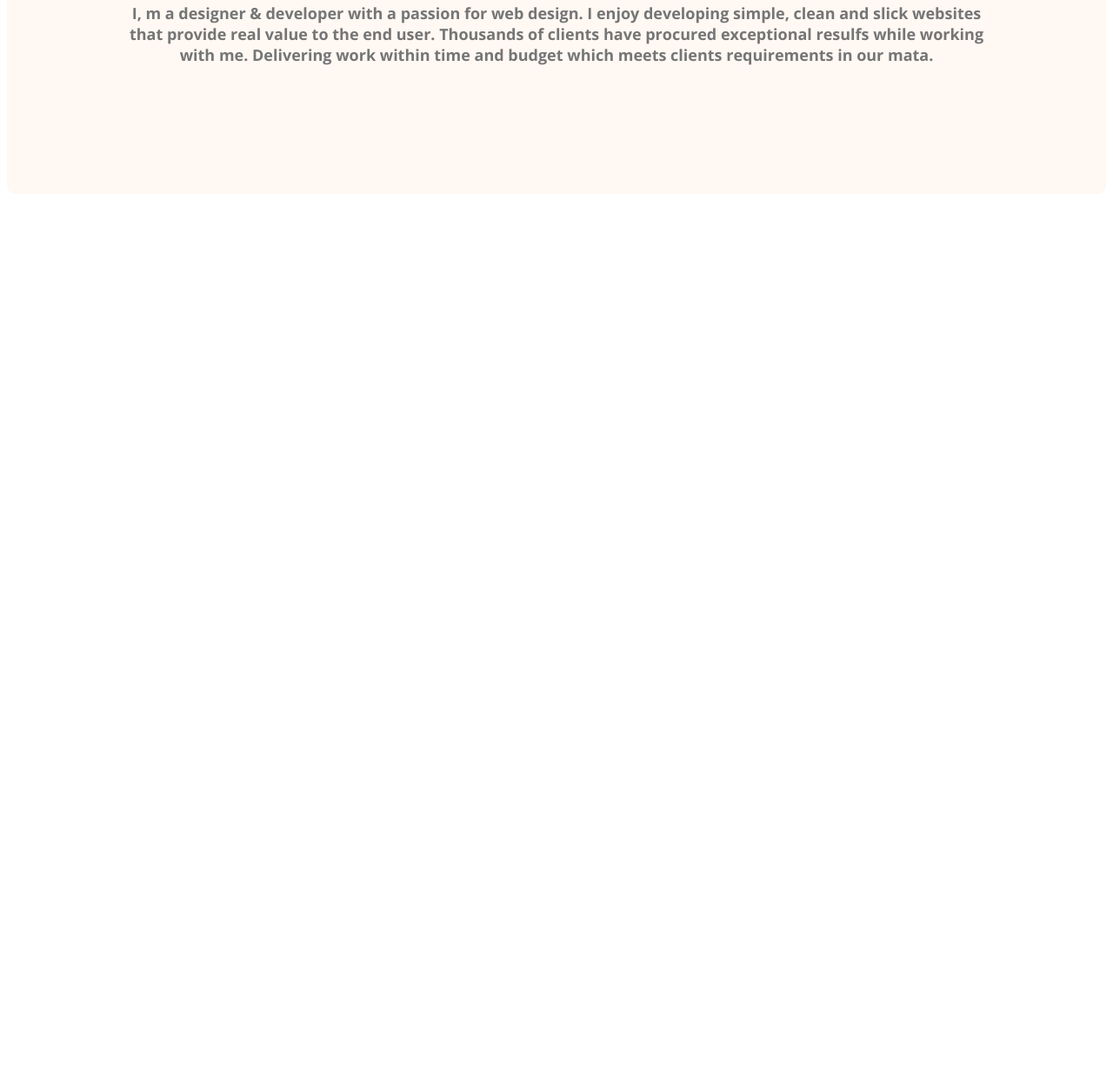
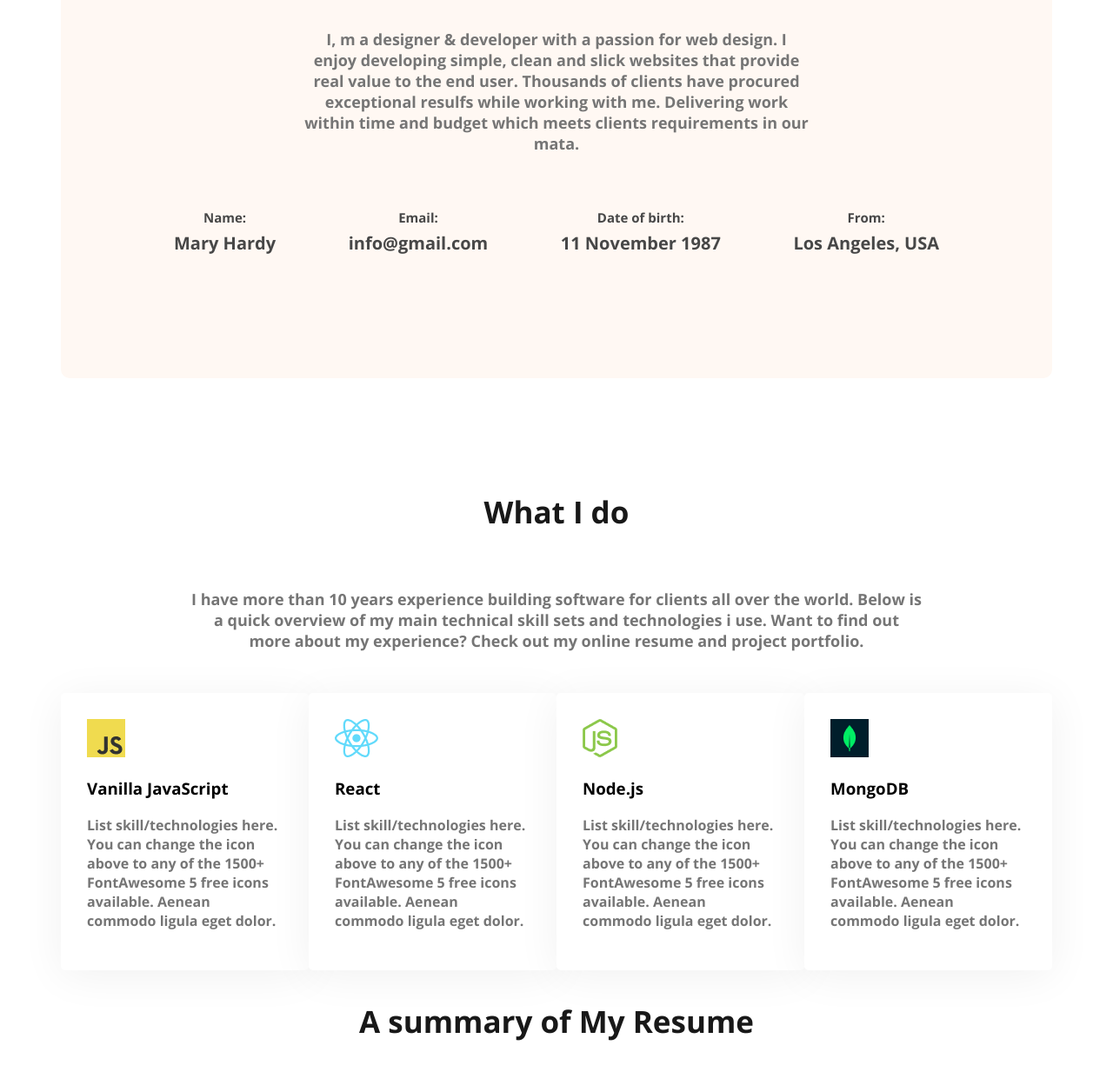
Before and after one commit to Farhad105/Protfolio, a plain HTML site: page index.html in a window 1280 px wide. Shown: the part 1142-2375 px from the top of the page at 87% size. Before the commit the page ends 1495 px from the top, so only its background shows below. Drawn offline with nearby package versions, Linux system fonts and the light colour scheme.

Commit message:
add skills

```diff
--- a/index.html
+++ b/index.html
@@ -7,6 +7,7 @@
     <link rel="preconnect" href="https://fonts.googleapis.com">
 <link rel="preconnect" href="https://fonts.gstatic.com" crossorigin>
 <link href="https://fonts.googleapis.com/css2?family=Open+Sans:wght@700&display=swap" rel="stylesheet">
+
 <link rel="stylesheet" href="style.css">
 </head>
 <body>
@@ -34,6 +35,54 @@
         <section class="about">
             <h3 class="section-title">About Me</h3>
             <p class="section-discription">I, m a designer & developer with a passion for web design. I enjoy developing simple, clean and slick websites that provide real value to the end user. Thousands of clients have procured exceptional resulfs while working with me. Delivering work within time and budget which meets clients requirements in our mata.</p>
+            <div class="about-info-containar">
+                <about class="info">
+                    <h4 class="info-tital">Name:</h4>
+                    <p class="about-discription">Mary Hardy</p>
+                </about>
+                <about class="info">
+                    <h4 class="info-tital">Email:</h4>
+                    <p class="about-discription">info@gmail.com</p>
+                </about>
+                <about class="info">
+                    <h4 class="info-tital">Date of birth:</h4>
+                    <p class="about-discription">11 November 1987</p>
+                </about>
+                <about class="info">
+                    <h4 class="info-tital">From:</h4>
+                    <p class="about-discription">Los Angeles, USA</p>
+                </about>
+            </div>
+        </section>
+
+        <section>
+            <h3 class="section-title">What I do</h3>
+            <p class="section-discription">I have more than 10 years experience building software for clients all over the world. Below is a quick overview of my main technical skill sets and technologies i use. Want to find out more about my experience? Check out my online resume and project portfolio.</p>
+            <div class="skills-containar">
+                <skills class="skills">
+                    <img src="images/icons/js.png" alt="">
+                    <h3 class="skills-title">Vanilla JavaScript</h3>
+                    <p class="skills-discription">List skill/technologies here. You can change the icon above to any of the 1500+ FontAwesome 5 free icons available. Aenean commodo ligula eget dolor.</p>
+                </skills>
+                <skills class="skills">
+                    <img src="images/icons/react.png" alt="">
+                    <h3 class="skills-title">React</h3>
+                    <p class="skills-discription">List skill/technologies here. You can change the icon above to any of the 1500+ FontAwesome 5 free icons available. Aenean commodo ligula eget dolor.</p>
+                </skills>
+                <skills class="skills">
+                    <img src="images/icons/nodejs.png" alt="">
+                    <h3 class="skills-title">Node.js</h3>
+                    <p class="skills-discription">List skill/technologies here. You can change the icon above to any of the 1500+ FontAwesome 5 free icons available. Aenean commodo ligula eget dolor.</p>
+                </skills>
+                <skills class="skills">
+                    <img src="images/icons/mongo.png" alt="">
+                    <h3 class="skills-title">MongoDB</h3>
+                    <p class="skills-discription">List skill/technologies here. You can change the icon above to any of the 1500+ FontAwesome 5 free icons available. Aenean commodo ligula eget dolor.</p>
+                </skills>
+            </div>
+        </section>
+        <section>
+            <h3 class="section-title">A summary of My Resume</h3>
         </section>
     </main>
     <footer>
--- a/style.css
+++ b/style.css
@@ -89,3 +89,41 @@ nav a{
     font-size: 18px;
     font-weight: 400;
 }
+main{
+    max-width: 1140px;
+    margin: 0 auto;
+}
+.about-info-containar{
+    display: flex;
+    justify-content: space-between;
+}
+.info{
+    text-align: center;
+    color: #474747;
+    font-size: 15px;
+    line-height: 10px;
+}
+.about-discription{
+    font-weight: 700;
+    font-size: 20px;
+}
+.section-discription{
+    padding: 30px 150px
+}
+.skills-containar{
+    display: flex;
+    padding: 30px
+    gap: 24px;
+}
+.skills{
+    padding: 30px;
+    border-radius: 5px;
+    background: #FFF;
+    box-shadow: 0px 6px 50px 0px rgba(0, 0, 0, 0.06);
+
+}
+.skills-discription{
+    color: #757575;
+    font-size: 16px;
+    font-weight: 400;
+}
```
